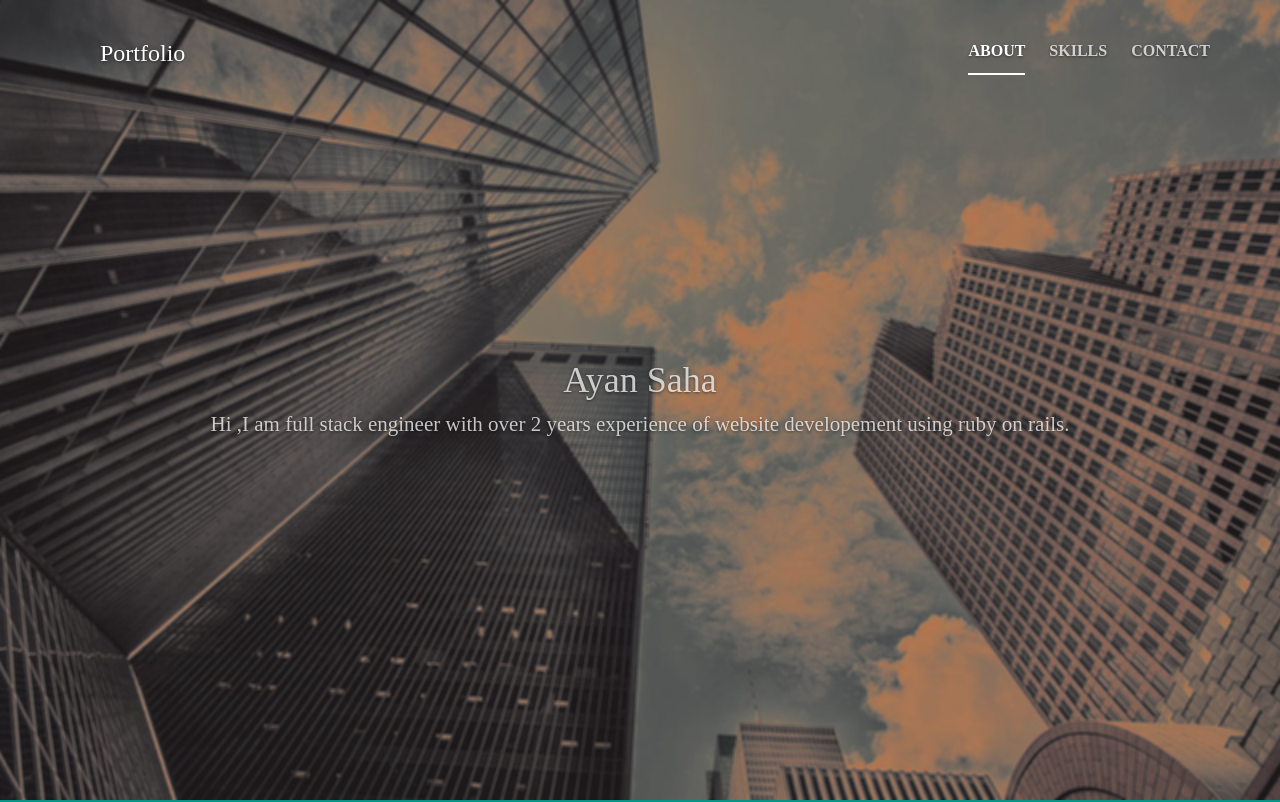
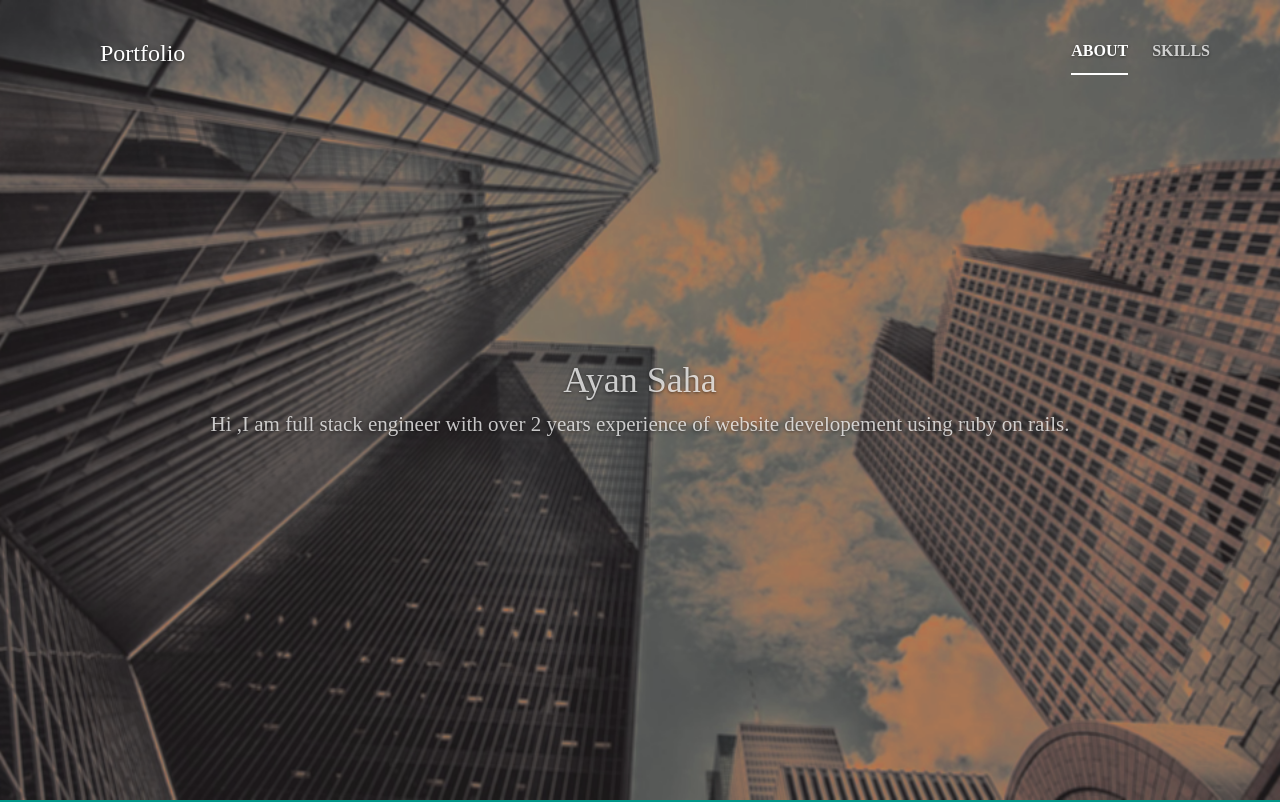
Before and after one commit to AyanSaha/AyanSaha.github.io, a plain HTML site: page index.html in a window 1280 px wide. Shown: the top 802 px of the page. Drawn offline with nearby package versions, Linux system fonts and the light colour scheme; a web font is replaced by a local one.

Commit message:
index file changed

```diff
--- a/index.html
+++ b/index.html
@@ -28,7 +28,7 @@
                 <ul class="nav masthead-nav">
                   <li class="active"><a href="#about">ABOUT</a></li>
                   <li><a href="#skills">SKILLS</a></li>
-                  <li><a href="#contact">CONTACT</a></li>
+
                 </ul>
               </nav>
             </div>
```
